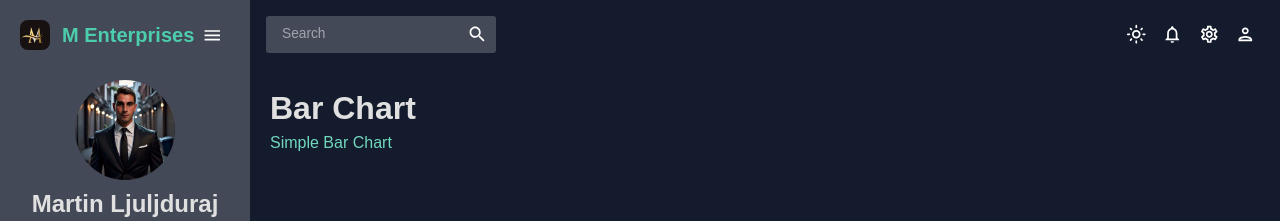
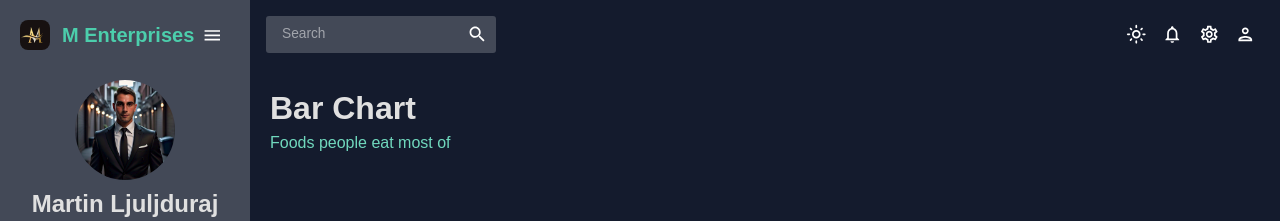
Before and after one commit to Martinljuljduraj/react-vite-dashboard, a React (Vite) app: page /bar in a window 1280 px wide. Shown: the top 221 px of the page. Built offline with nearby package versions, Linux system fonts and the light colour scheme.

Commit message:
testing on Vercel

```diff
--- a/src/scenes/bar/index.jsx
+++ b/src/scenes/bar/index.jsx
@@ -4,7 +4,7 @@ import { Header, BarChart } from "../../components";
 const Bar = () => {
   return (
     <Box m="20px">
-      <Header title="Bar Chart" subtitle="Simple Bar Chart" />
+      <Header title="Bar Chart" subtitle="Foods people eat most of" />
       <Box height="75vh">
         <BarChart />
       </Box>
```
